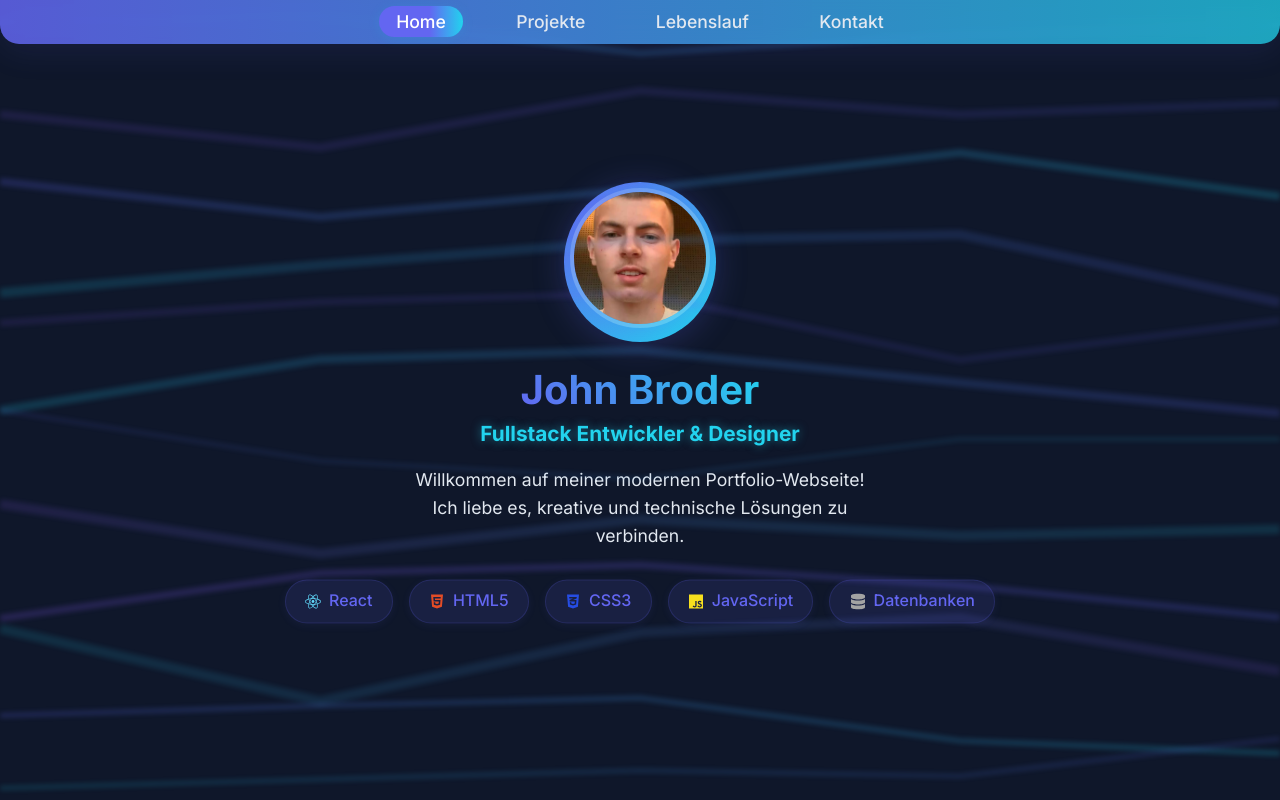
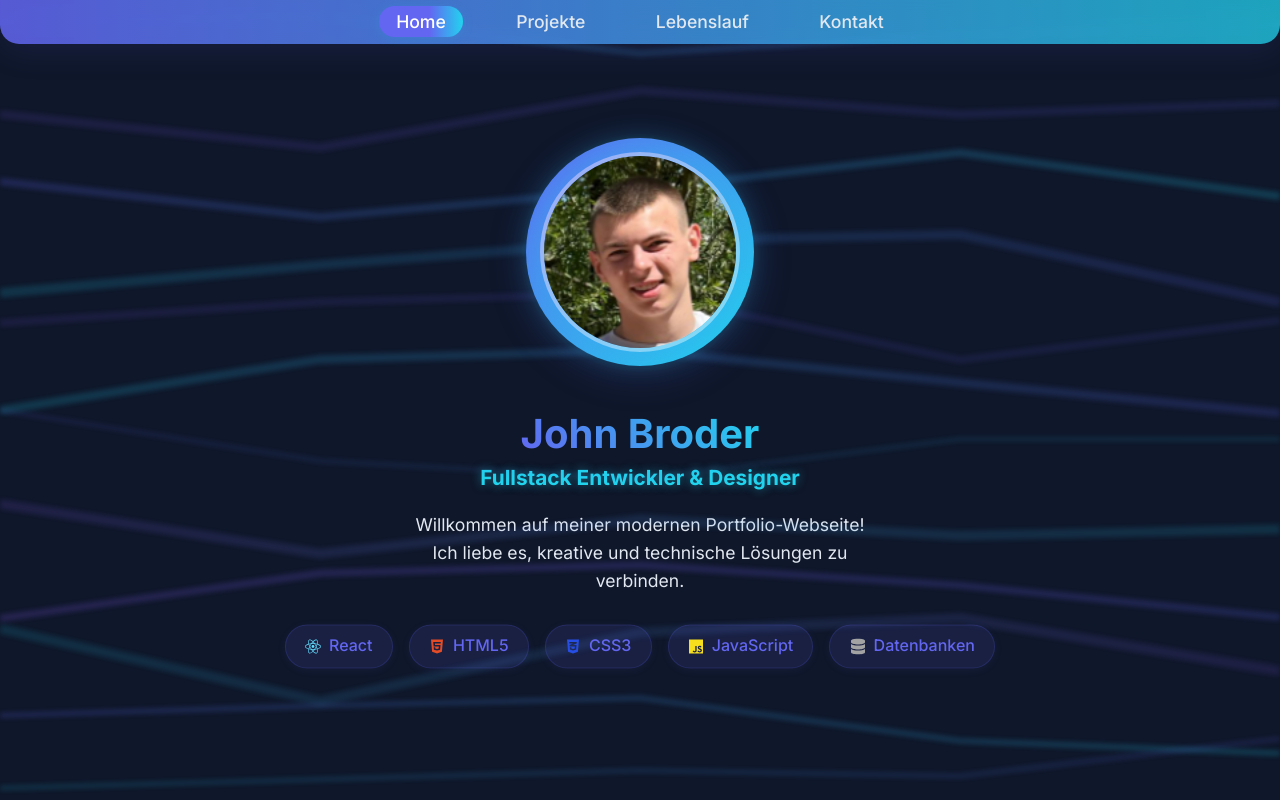
Before and after one commit to SkyBirdX/EigeneWebseite, a React (Vite) app in the folder meine-webseite/: page / in a window 1280 px wide. Built offline with nearby package versions, Linux system fonts and the light colour scheme.

Commit message:
verbbesserung

```diff
--- a/meine-webseite/src/pages/Home.css
+++ b/meine-webseite/src/pages/Home.css
@@ -11,9 +11,9 @@
 .profilbild-wrapper {
   background: linear-gradient(135deg, #6366f1 0%, #22d3ee 100%);
   border-radius: 50%;
-  padding: 6px;
+  padding: 14px;
   box-shadow: 0 4px 32px rgba(99,102,241,0.25);
-  margin-bottom: 1.5rem;
+  margin-bottom: 2.8rem;
   transition: box-shadow 0.3s;
 }
 .profilbild-wrapper:hover {
@@ -21,12 +21,51 @@
 }
 
 .profilbild-modern {
-  width: 140px;
-  height: 140px;
+  width: 200px;
+  height: 200px;
   object-fit: cover;
   border-radius: 50%;
-  border: 4px solid #fff3;
-  box-shadow: 0 2px 16px rgba(99,102,241,0.15);
+  border: 6px solid #fff3;
+  box-shadow: 0 2px 24px rgba(99,102,241,0.18);
+}
+
+.profilbild-hero {
+  position: relative;
+  display: flex;
+  align-items: center;
+  justify-content: center;
+  margin-bottom: 2.8rem;
+  box-shadow: 0 8px 40px 0 rgba(99,102,241,0.18), 0 1.5px 8px 0 rgba(34,211,238,0.10);
+  padding: 14px;
+}
+
+.profilbild-glow {
+  box-shadow: 0 0 32px 6px #22d3ee55, 0 2px 16px rgba(99,102,241,0.15);
+  border: 4px solid #fff6;
+  transition: box-shadow 0.3s, border 0.3s;
+}
+
+.profilbild-hero:hover .profilbild-glow {
+  box-shadow: 0 0 48px 12px #6366f1aa, 0 4px 32px rgba(34,211,238,0.18);
+  border: 4px solid #22d3ee99;
+}
+
+.profilbild-name-overlay {
+  position: absolute;
+  bottom: 10px;
+  left: 50%;
+  transform: translateX(-50%);
+  background: rgba(34,211,238,0.85);
+  color: #fff;
+  padding: 0.35rem 1.2rem;
+  border-radius: 999px;
+  font-weight: 600;
+  font-size: 1.1rem;
+  letter-spacing: 0.03em;
+  box-shadow: 0 2px 12px rgba(99,102,241,0.13);
+  pointer-events: none;
+  user-select: none;
+  text-shadow: 0 2px 8px #6366f1aa;
 }
 
  /*Text*/
--- a/meine-webseite/src/pages/Home.jsx
+++ b/meine-webseite/src/pages/Home.jsx
@@ -12,10 +12,8 @@ const skills = [
 function Home() {
   return (
     <div className="home-modern">
-      <div className="profilbild-wrapper">
-      <img src="/image.jpg" alt="Mein Profilbild" className="profilbild-modern" />
-
-
+      <div className="profilbild-wrapper profilbild-hero">
+        <img src="/image.png" alt="Mein Profilbild" className="profilbild-modern profilbild-glow" />
       </div>
       <h1 className="gradient-text big">John Broder</h1>
       <h2 className="glow-text">Fullstack Entwickler & Designer</h2>
--- a/meine-webseite/src/pages/Lebenslauf.jsx
+++ b/meine-webseite/src/pages/Lebenslauf.jsx
@@ -10,10 +10,9 @@ export default function Lebenslauf() {
             <h2>Kontakt</h2>
             <p><strong>E-Mail:</strong> broderjohn5@gmail.com</p>
             <p><strong>Geburtsdatum:</strong> 23.08.2006</p>
-            <p><strong>Telefon:</strong> 0768313160</p>
-            <p><strong>Anschrift:</strong> Hübelacker 31</p>
+            <p><strong>Telefon:</strong> +41 76 831 31 60</p>
+            <p><strong>Adresse:</strong> Hübelacker 31, 5734 Reinach AG</p>
             <p><strong>Staatsbürgerschaft:</strong> Schweiz</p>
-            <p><strong>Geburtsort:</strong> Zürich</p>
           </section>
 
           <section className="sprachen">
@@ -26,12 +25,12 @@ export default function Lebenslauf() {
           </section>
 
           <section className="kenntnisse-persoenlich">
-            <h2>Persönliche Kenntnisse</h2>
+            <h2>Meine Eigenschaften</h2>
             <ul>
-              <li>Teamfähigkeit</li>
+              <li>Teamfähig</li>
               <li>Zielstrebig</li>
               <li>Logisches Denken</li>
-              <li>Kommunikationsstärke</li>
+              <li>Kommunikationsstark</li>
             </ul>
           </section>
 
```
Also changed, not shown: meine-webseite/public/image.jpg (deleted), meine-webseite/public/image.png (added).
